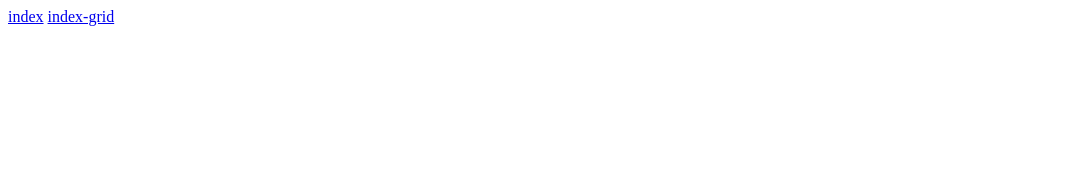
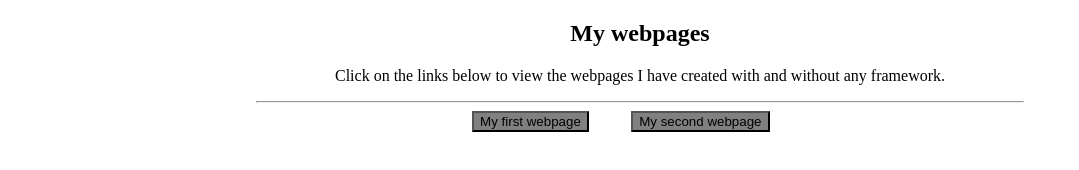
Before and after one commit to LN2410/basic-webpage, a plain HTML site: page index.html in a window 1280 px wide. Shown: the whole page, without its empty margins (0-1079 px from the left). Drawn offline with Linux system fonts and the light colour scheme.

Commit message:
created a landing page

```diff
--- a/index.html
+++ b/index.html
@@ -2,12 +2,37 @@
 <html>
   <head>
     <meta charset="utf-8">
-    <title>webpages</title>
+
+    <title>My webpages</title>
+    <style>
+      body{
+        background-color: white;
+        text-align: center;
+        margin-left: 20%;
+        margin-right: 20%;
+      }
+      a{
+        padding-right: 5%;
+        text-align: center;
+      }
+      button{
+        color: black;
+        background-color: grey;
+      }
+      h2 {
+        text-align: center;
+      }
+      p{
+        text-align: center;
+      }
+    </style>
   </head>
   <body>
-
-    <a href = "webpages/index.html">index</a>
-    <a href = "webpages/index-grid.html">index-grid</a>
+    <h2>My webpages</h2>
+    <p>Click on the links below to view the webpages I have created with and without any framework.</p>
+    <hr>
+    <a href = "webpages/index.html"><button> My first webpage </button></a>
+    <a href = "webpages/index-grid.html"><button> My second webpage </button></a>
 
   </body>
 </html>
```
